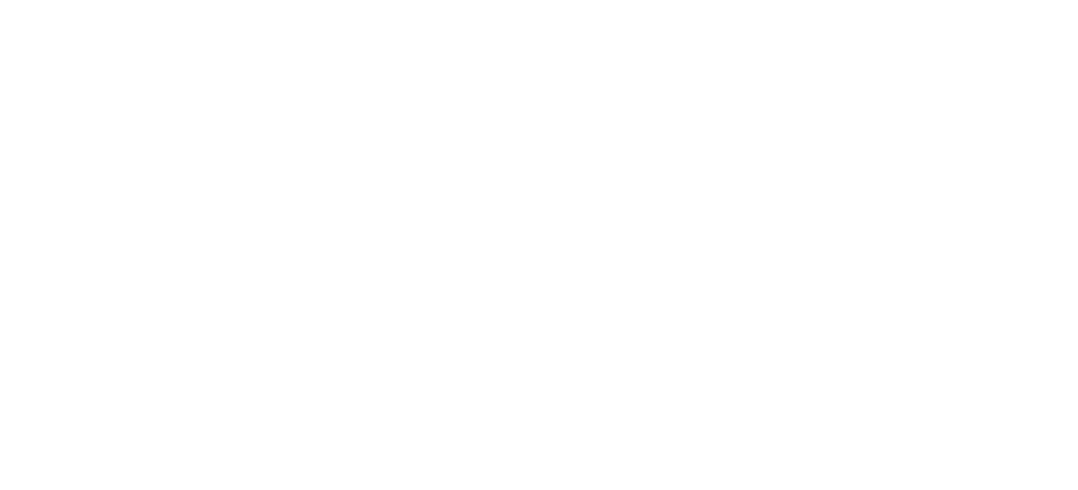
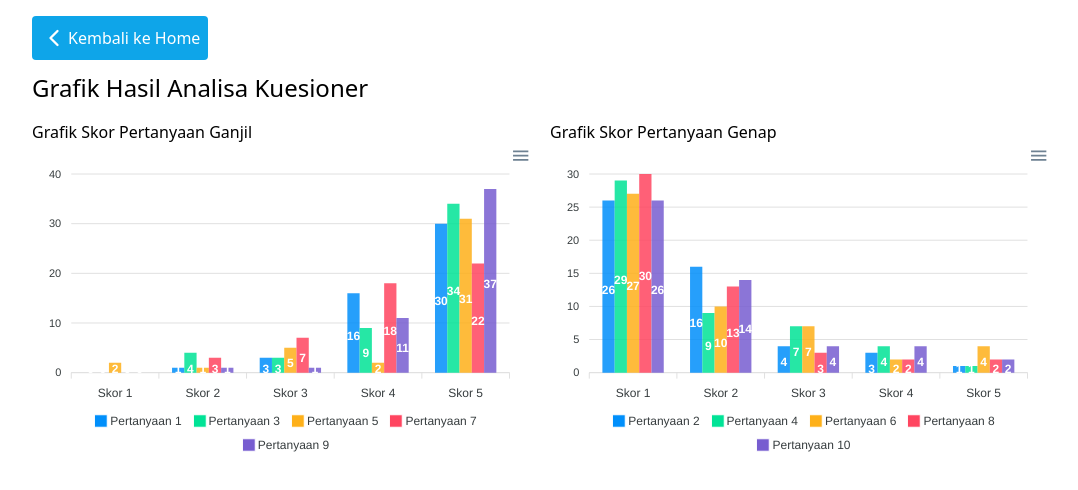
Before and after one commit to laksanii/rekomendasi, a React (Vite) app: page /hasil-kuesioner in a window 1280 px wide. Before the commit this address had no page. Shown: the top 490 px of the page, without its empty margins (96-1174 px from the left). Built offline with nearby package versions, Linux system fonts and the light colour scheme.

Commit message:
feat: create result graph

```diff
--- a/src/App.jsx
+++ b/src/App.jsx
@@ -6,6 +6,7 @@
 import TambahData from "./components/Tambah";
 import About from "./components/About";
 import Update from "./components/Update";
+import Hasil from "./components/Hasil";
 
 function App() {
     return (
@@ -13,7 +14,7 @@
             <BrowserRouter>
                 <Routes>
                     <Route
-                        path="jasa-sewa/:nama_jasa_sewa"
+                        path="/jasa-sewa/:nama_jasa_sewa"
                         element={<Detail />}
                     />
                     <Route
@@ -27,8 +28,9 @@
                             </>
                         }
                     />
-                    <Route path="tambah-data" element={<TambahData />} />
-                    <Route path="update-data" element={<Update />} />
+                    <Route path="/tambah-data" element={<TambahData />} />
+                    <Route path="/update-data" element={<Update />} />
+                    <Route path="/hasil-kuesioner" element={<Hasil />} />
                 </Routes>
             </BrowserRouter>
         </>
--- /dev/null
+++ b/src/components/Hasil.jsx
@@ -0,0 +1,128 @@
+import { useState } from "react";
+import { useNavigate } from "react-router-dom";
+import Chart from "react-apexcharts";
+
+const Hasil = () => {
+    const navigate = useNavigate();
+    const [options, setOptions] = useState({
+        chart: {
+            id: "basic-bar",
+        },
+        xaxis: {
+            categories: ["Skor 1", "Skor 2", "Skor 3", "Skor 4", "Skor 5"],
+        },
+    });
+    const [series, setSeries] = useState([
+        {
+            name: "Pertanyaan 1",
+            data: [0, 1, 3, 16, 30],
+        },
+        {
+            name: "Pertanyaan 3",
+            data: [0, 4, 3, 9, 34],
+        },
+        {
+            name: "Pertanyaan 5",
+            data: [2, 1, 5, 2, 31],
+        },
+        {
+            name: "Pertanyaan 7",
+            data: [0, 3, 7, 18, 22],
+        },
+        {
+            name: "Pertanyaan 9",
+            data: [0, 1, 1, 11, 37],
+        },
+    ]);
+
+    const [options2, setOptions2] = useState({
+        chart: {
+            id: "basic-bar",
+        },
+        xaxis: {
+            categories: ["Skor 1", "Skor 2", "Skor 3", "Skor 4", "Skor 5"],
+        },
+    });
+    const [series2, setSeries2] = useState([
+        {
+            name: "Pertanyaan 2",
+            data: [26, 16, 4, 3, 1],
+        },
+        {
+            name: "Pertanyaan 4",
+            data: [29, 9, 7, 4, 1],
+        },
+        {
+            name: "Pertanyaan 6",
+            data: [27, 10, 7, 2, 4],
+        },
+        {
+            name: "Pertanyaan 8",
+            data: [30, 13, 3, 2, 2],
+        },
+        {
+            name: "Pertanyaan 10",
+            data: [26, 14, 4, 4, 2],
+        },
+    ]);
+    return (
+        <div className="min-h-screen pb-10" id="tambah">
+            <div className="max-w-[80%] mx-auto mt-4">
+                <button
+                    onClick={() => navigate("/")}
+                    className="px-2 py-2 bg-sky-500 rounded text-white font-medium mb-3 flex items-center"
+                >
+                    <svg
+                        viewBox="0 0 24 24"
+                        fill="none"
+                        xmlns="http://www.w3.org/2000/svg"
+                        className="h-7 w-7"
+                    >
+                        <g id="SVGRepo_bgCarrier" strokeWidth={0}></g>
+                        <g
+                            id="SVGRepo_tracerCarrier"
+                            strokeLinecap="round"
+                            strokeLinejoin="round"
+                        ></g>
+                        <g id="SVGRepo_iconCarrier">
+                            {" "}
+                            <path
+                                d="M15 6L9 12L15 18"
+                                stroke="#FFFFFF"
+                                strokeWidth={2}
+                                strokeLinecap="round"
+                                strokeLinejoin="round"
+                            ></path>{" "}
+                        </g>
+                    </svg>{" "}
+                    Kembali ke Home
+                </button>
+                <span className="block text-2xl font-medium">
+                    Grafik Hasil Analisa Kuesioner
+                </span>
+                <div className="mt-4 grid grid-cols-2 gap-3">
+                    <div className="">
+                        <span>Grafik Skor Pertanyaan Ganjil</span>
+                        <Chart
+                            options={options}
+                            series={series}
+                            type="bar"
+                            width="100%"
+                        />
+                    </div>
+                    <div className="">
+                        <span>Grafik Skor Pertanyaan Genap</span>
+                        <Chart
+                            options={options2}
+                            series={series2}
+                            type="bar"
+                            width="100%"
+                        />
+                    </div>
+                </div>
+            </div>
+        </div>
+    );
+};
+
+export default Hasil;
--- a/src/components/Navbar.jsx
+++ b/src/components/Navbar.jsx
@@ -104,6 +104,14 @@
                                 Update Data
                             </button>
                         </li>
+                        <li>
+                            <button
+                                onClick={() => navigation("hasil-kuesioner")}
+                                className="block py-2 px-3 rounded hover:bg-gray-100 md:hover:bg-transparent md:border-0 md:hover:text-blue-700 md:p-0 dark:text-white md:dark:hover:text-blue-500 dark:hover:bg-gray-700 dark:hover:text-white md:dark:hover:bg-transparent"
+                            >
+                                Hasil Kuesioner
+                            </button>
+                        </li>
                     </ul>
                 </div>
             </div>
```
Also changed, not shown: 1 other file (tests, documents, lock files or other folders).
